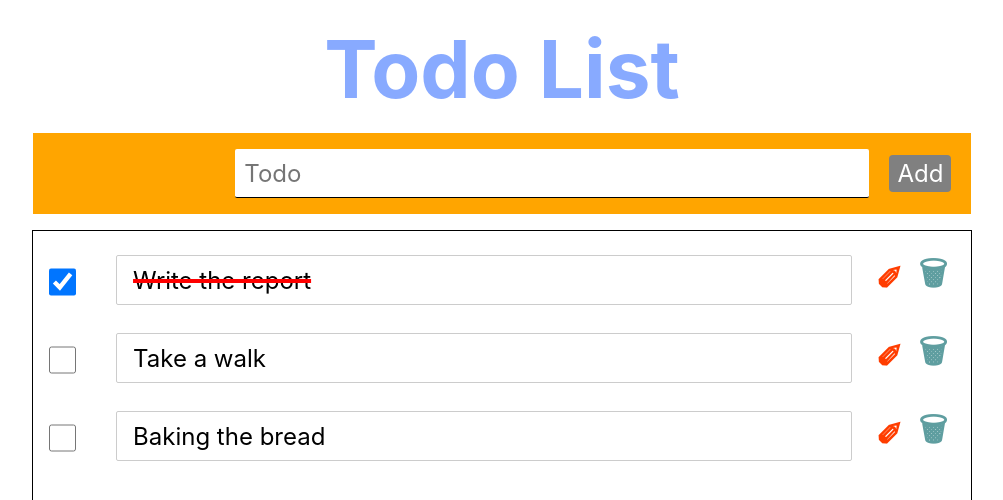
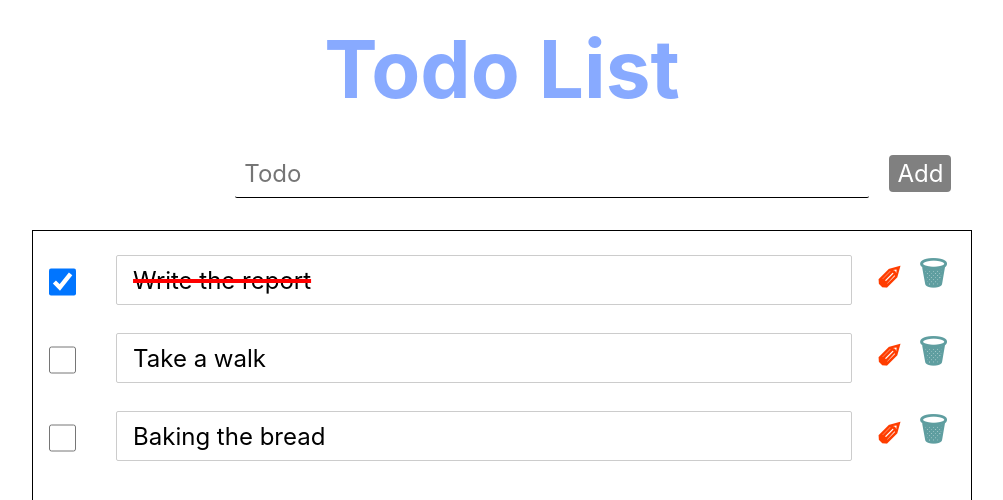
Before and after one commit to neomatrix79/todo-list-svelte, a Svelte app: page / in a window 1280 px wide. Shown: the top 500 px of the page, without its empty margins (138-1141 px from the left). Built offline with nearby package versions, Linux system fonts and the light colour scheme.

Commit message:
media change#2

```diff
--- a/src/App.svelte
+++ b/src/App.svelte
@@ -16,7 +16,7 @@
     height: 100%;
     display: flex;
     justify-content: center;
-    overflow-y: scroll;
+    /* overflow-y: scroll; */
   }
 
   /* .media {
--- a/src/components/TodoList.svelte
+++ b/src/components/TodoList.svelte
@@ -169,7 +169,7 @@
     width: 90%;
     padding: 1rem;
     margin-top: 1rem;
-    background-color: orange;
+    /* background-color: orange; */
   }
 
   input {
```
